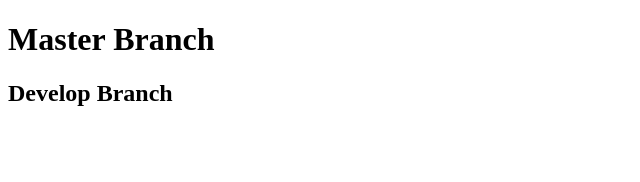
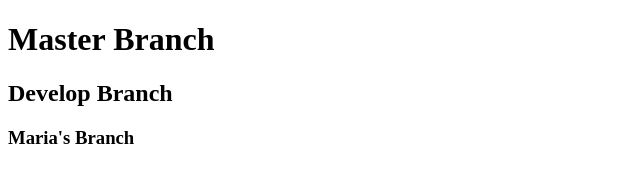
Before and after one commit to rhinicorn/teamGit, a plain HTML site: page index.html in a window 1280 px wide. Shown: the whole page, without its empty margins (0-640 px from the left). Drawn offline with Linux system fonts and the light colour scheme.

Commit message:
marias branch

```diff
--- a/index.html
+++ b/index.html
@@ -10,6 +10,7 @@
 
  <h1>Master Branch</h1>
  <h2>Develop Branch</h2>
+ <h3>Maria's Branch</h3>
 
 </body>
 </html>
```
